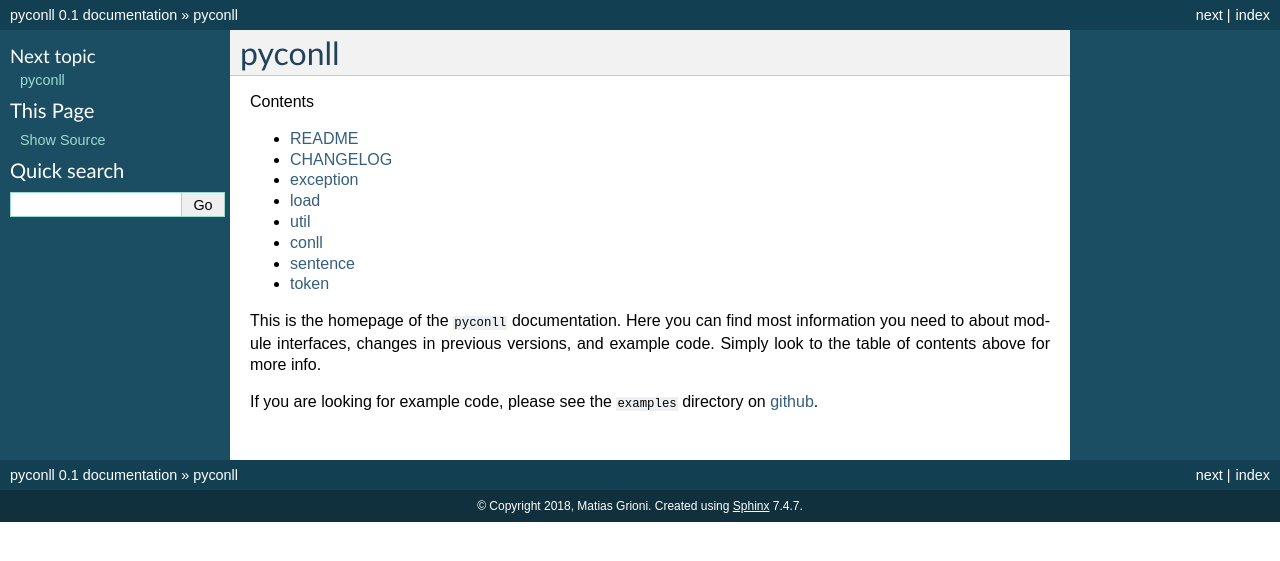
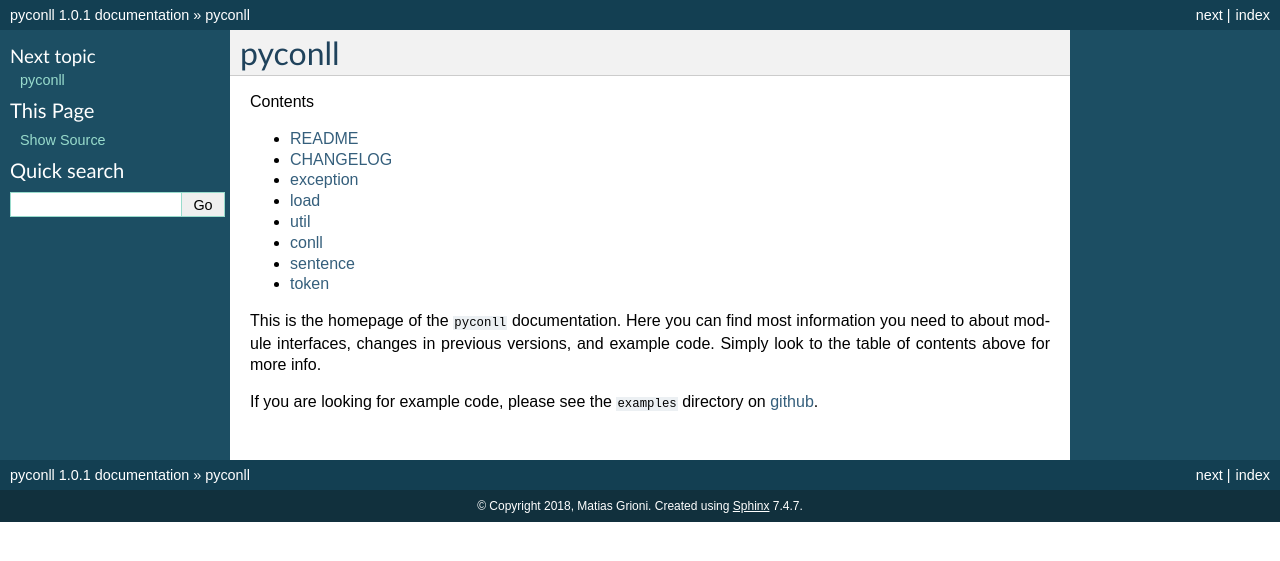
Before and after one commit to pyconll/pyconll, a Sphinx documentation site: the page built from docs/index.rst, in a window 1280 px wide. Shown: the top 561 px of the page. Built offline with Sphinx 7.4.7, drawn with Linux system fonts in a browser that asks for light colours.

Commit message:
Add version to doc configuration, and cleanup formatting on token page.

```diff
--- a/docs/conf.py
+++ b/docs/conf.py
@@ -29,9 +29,9 @@
 author = 'Matias Grioni'
 
 # The short X.Y version
-version = '0.1'
+version = '1.0.1'
 # The full version, including alpha/beta/rc tags
-release = '0.1'
+release = '1.0.1'
 
 
 # -- General configuration ---------------------------------------------------
```
Also changed, not shown: docs/pyconll/unit/token.rst (+6 -26 lines).
